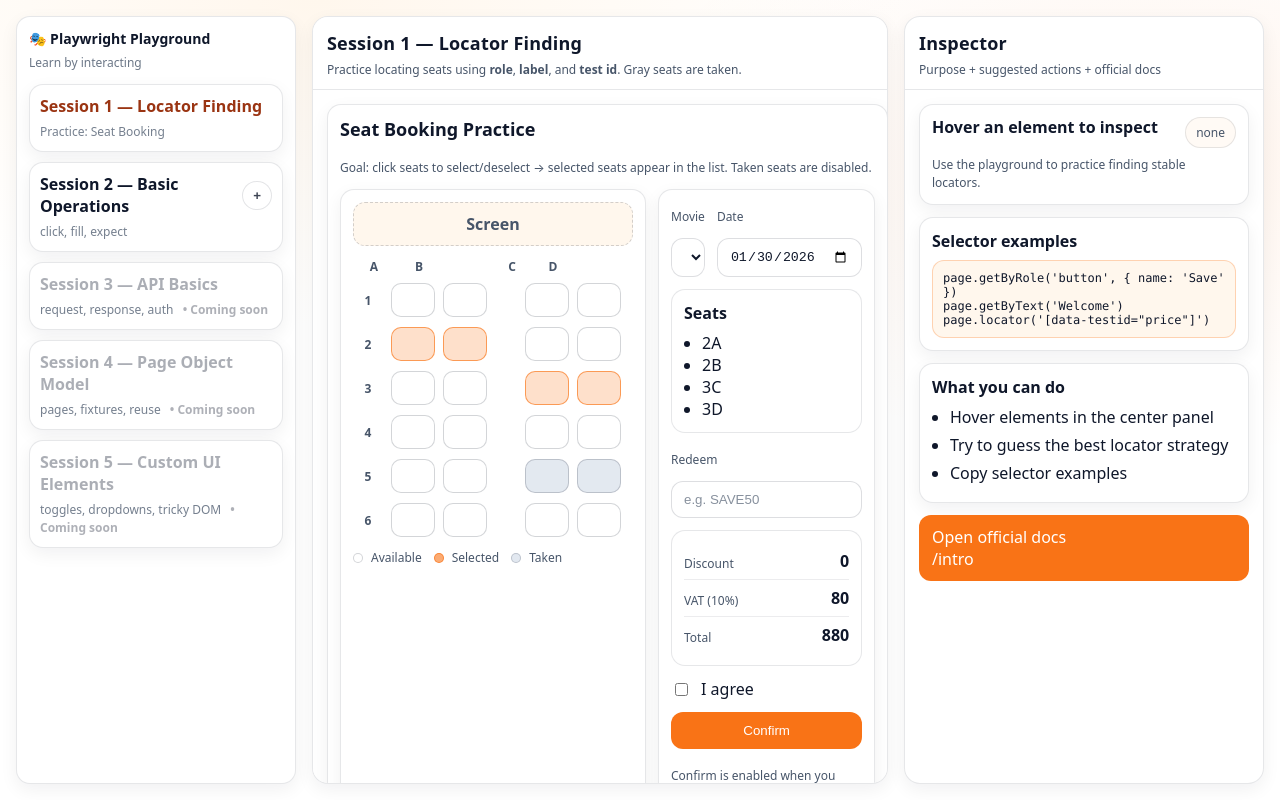
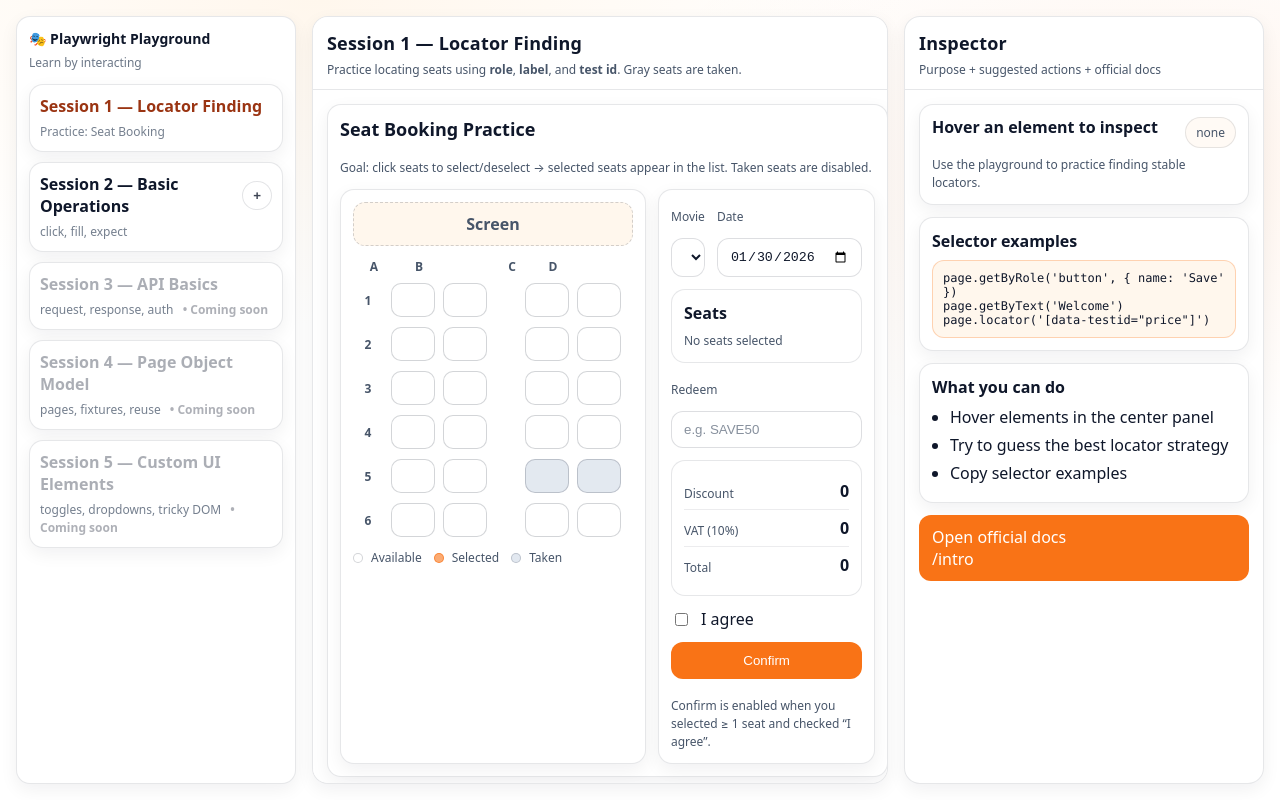
Before and after one commit to swongsuddee/playwright-playground, a Next.js app: page /sessions/session-1-locators in a window 1280 px wide. Built offline with nearby package versions, Linux system fonts and the light colour scheme.

Commit message:
update practice

```diff
--- a/src/app/sessions/session-1-locators/LocatorPlayground.tsx
+++ b/src/app/sessions/session-1-locators/LocatorPlayground.tsx
@@ -20,7 +20,7 @@ export function LocatorPlayground({ onHoverHint }: Props) {
   const taken = useMemo(() => new Set<string>(["5C", "5D"]), []);
 
   // Optional: pre-select seats like the sketch (remove if you want empty by default)
-  const [selected, setSelected] = useState<string[]>(["2A", "2B", "3C", "3D"]);
+  const [selected, setSelected] = useState<string[]>([]);
 
   const [movie, setMovie] = useState("Interstellar");
   const [date, setDate] = useState(() => new Date().toISOString().slice(0, 10));
```
